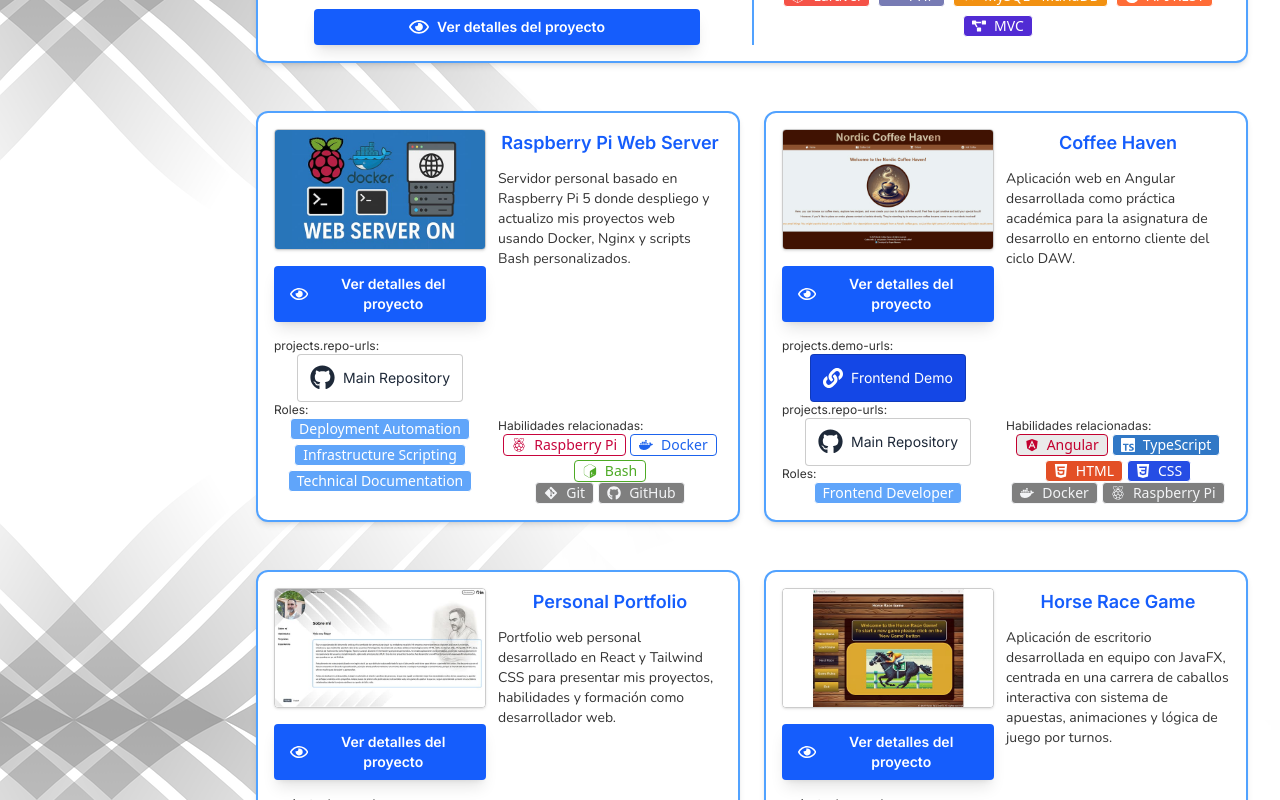
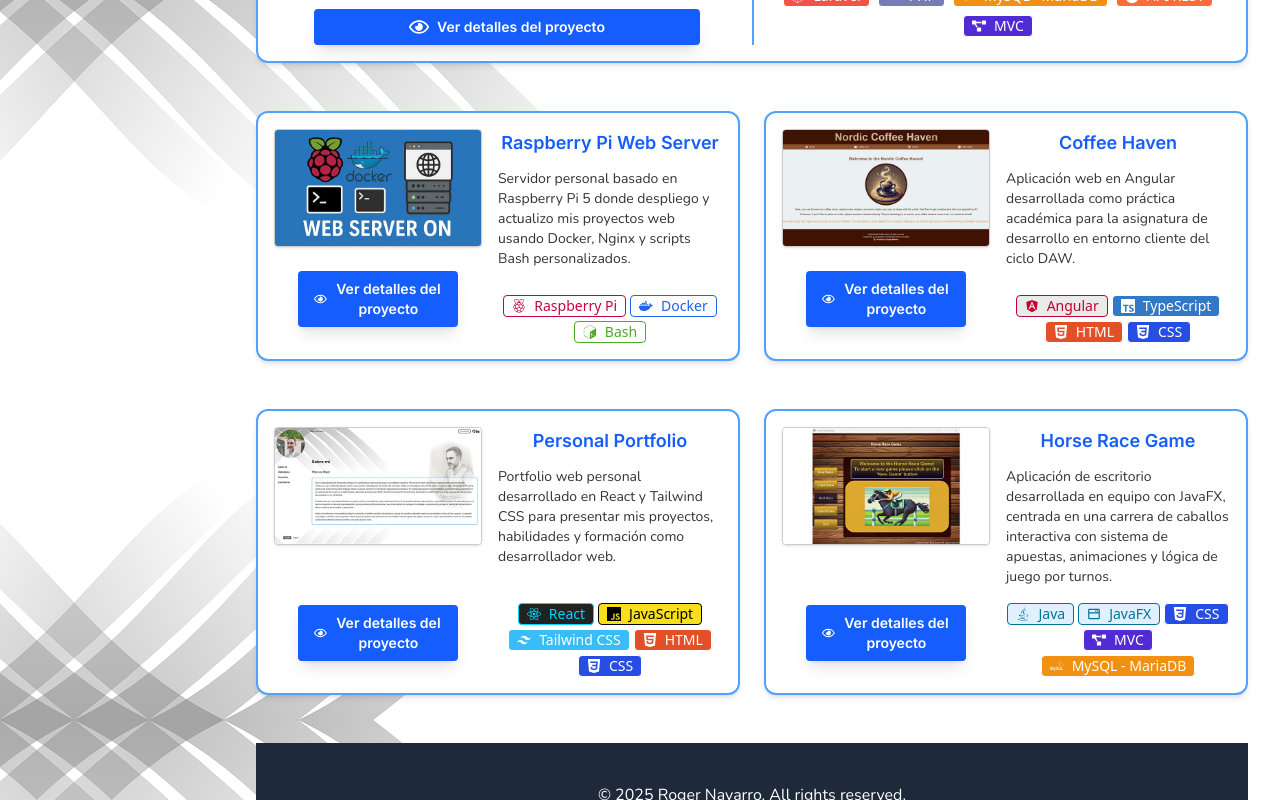
Before and after one commit to Roger486/roger-portfolio, a React (Vite) app: page / in a window 1280 px wide. Shown: the part 3060-3860 px from the top of the page. Built offline with nearby package versions, Linux system fonts and the light colour scheme.

Commit message:
style: change style for ProjectCard removing innecesary info

```diff
--- a/src/features/projects/components/FeaturedProjectCard.jsx
+++ b/src/features/projects/components/FeaturedProjectCard.jsx
@@ -37,7 +37,7 @@ export default function FeaturedProjectCard({ project, onClick }) {
         col-span-4 md:mr-3
         flex flex-col gap-6 justify-evenly
       ">
-        <h3 className="text-blue-600 text-2xl font-bold mb-4 md:hidden">
+        <h3 className="text-blue-600 text-2xl font-bold mb-4 md:hidden text-center">
           {project.name}
         </h3>
         <div className="flex justify-center">
--- a/src/features/projects/components/OpenProjectModalButton.jsx
+++ b/src/features/projects/components/OpenProjectModalButton.jsx
@@ -10,7 +10,7 @@ export default function OpenProjectModalButton({
       onClick={onClick}
       className="
         px-4 py-2 w-full rounded shadow-lg
-        font-bold bg-blue-600 text-white text-sm
+        font-bold bg-blue-600 text-white text-sm cursor-pointer
         transition-all duration-300
         hover:bg-blue-400 hover:text-blue-900 hover:scale-105
         hover:shadow-xl
--- a/src/features/projects/components/ProjectCard.jsx
+++ b/src/features/projects/components/ProjectCard.jsx
@@ -22,12 +22,12 @@ export default function ProjectCard({ project, onClick }) {
       border-2 rounded-xl bg-white border-blue-400 shadow-md
     "
     >
-      {/* Thumbnail + CTA + Roles */}
-      <div className="flex flex-col xl:mr-3">
+      {/* Thumbnail + CTA */}
+      <div className="flex flex-col gap-6 justify-between xl:mr-4">
         <h3 className="mb-3 text-blue-600 text-center text-lg font-bold xl:hidden">
           {project.name}
         </h3>
-        <div className="flex justify-center mb-4">
+        <div className="flex justify-center">
           <img
             src={mainThumbnail}
             alt="Thumbnail"
@@ -40,35 +40,16 @@ export default function ProjectCard({ project, onClick }) {
           />
         </div>
 
-        <div className="mb-4 flex justify-center">
+        <div className=" mx-6 mb-4 flex justify-center">
           <OpenProjectModalButton
             label={t("projects.viewDetails")}
             onClick={onClick}
           />
         </div>
-
-        {demoUrlElements.length > 0 && (
-          <div>
-            <h4 className="text-xs">{t("projects.demo-urls")}:</h4>
-            <div className="flex gap-1 justify-center">{demoUrlElements}</div>
-          </div>
-        )}
-        {repoUrlElements.length > 0 && (
-          <div>
-            <h4 className="text-xs">{t("projects.repo-urls")}:</h4>
-            <div className="flex gap-1 justify-center">{repoUrlElements}</div>
-          </div>
-        )}
-        <div>
-          <h4 className="text-xs">{t("projects.roles")}:</h4>
-          <div className="flex flex-wrap gap-1 justify-center">
-            {roleElements}
-          </div>
-        </div>
       </div>
 
-      {/*Description + Skills */}
-      <div className="flex flex-col h-full justify-between">
+      {/*Description + Main Skills */}
+      <div className="flex flex-col justify-between">
         <div>
           <h3 className="mb-3 text-blue-600 text-center font-bold text-lg hidden xl:block">
             {project.name}
@@ -77,15 +58,9 @@ export default function ProjectCard({ project, onClick }) {
             {t(`projects.project-descriptions.${project.key}.short`)}
           </p>
         </div>
-        <div>
-          <h4 className="text-xs">{t("projects.related-skills")}:</h4>
           <div className="flex flex-wrap gap-1 justify-center">
             {mainSkillElements}
           </div>
-          <div className="flex flex-wrap gap-1 justify-center">
-            {secondarySkillElements}
-          </div>
-        </div>
       </div>
     </div>
   );
--- a/src/locales/en.json
+++ b/src/locales/en.json
@@ -59,7 +59,6 @@
     "roles": "Roles",
     "main-skills": "Main skills",
     "secondary-skills": "Secondary skills",
-    "related-skills": "Related skills",
     "description-title": "Project description",
     "project-descriptions": {
       "hostcontrol": {
--- a/src/locales/es.json
+++ b/src/locales/es.json
@@ -59,7 +59,6 @@
     "roles": "Roles",
     "main-skills": "Habilidades principales",
     "secondary-skills": "Habilidades secundarias",
-    "related-skills": "Habilidades relacionadas",
     "description-title": "Descripción del proyecto",
     "project-descriptions": {
       "hostcontrol": {
```
